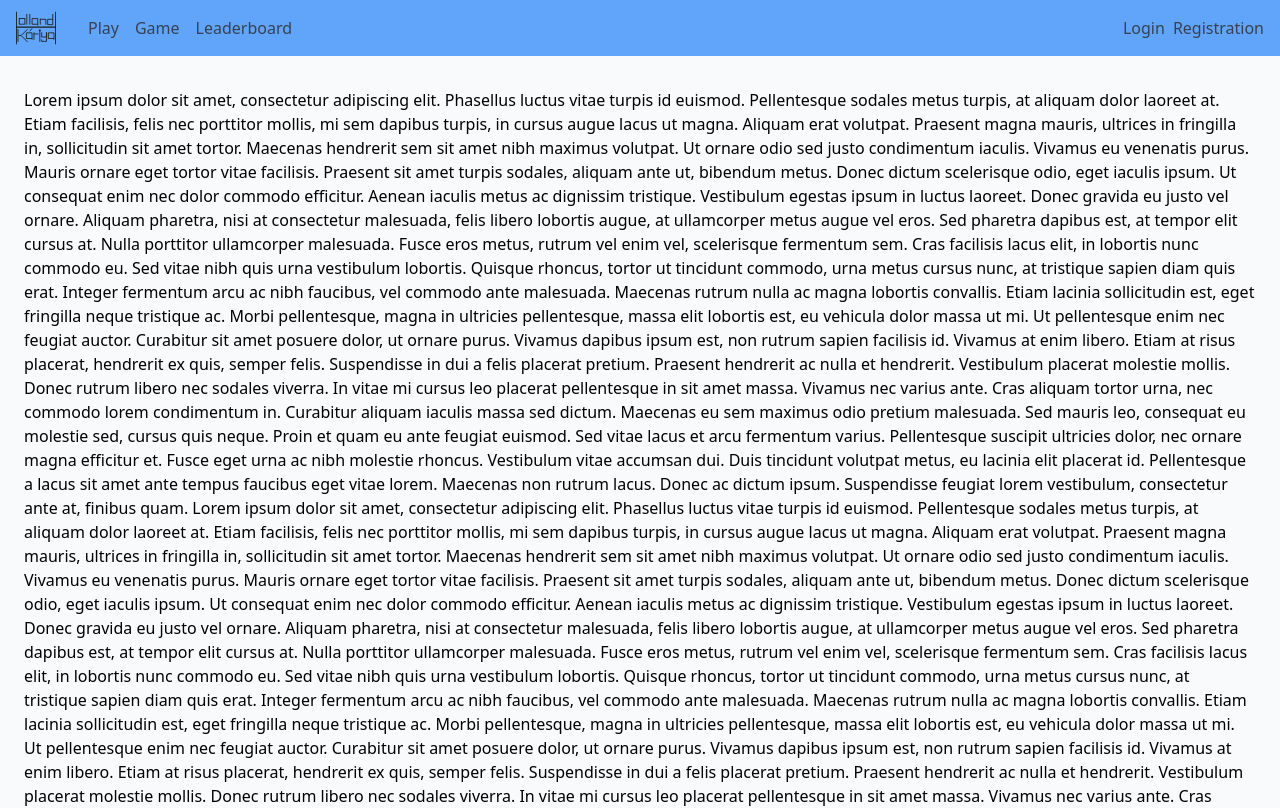
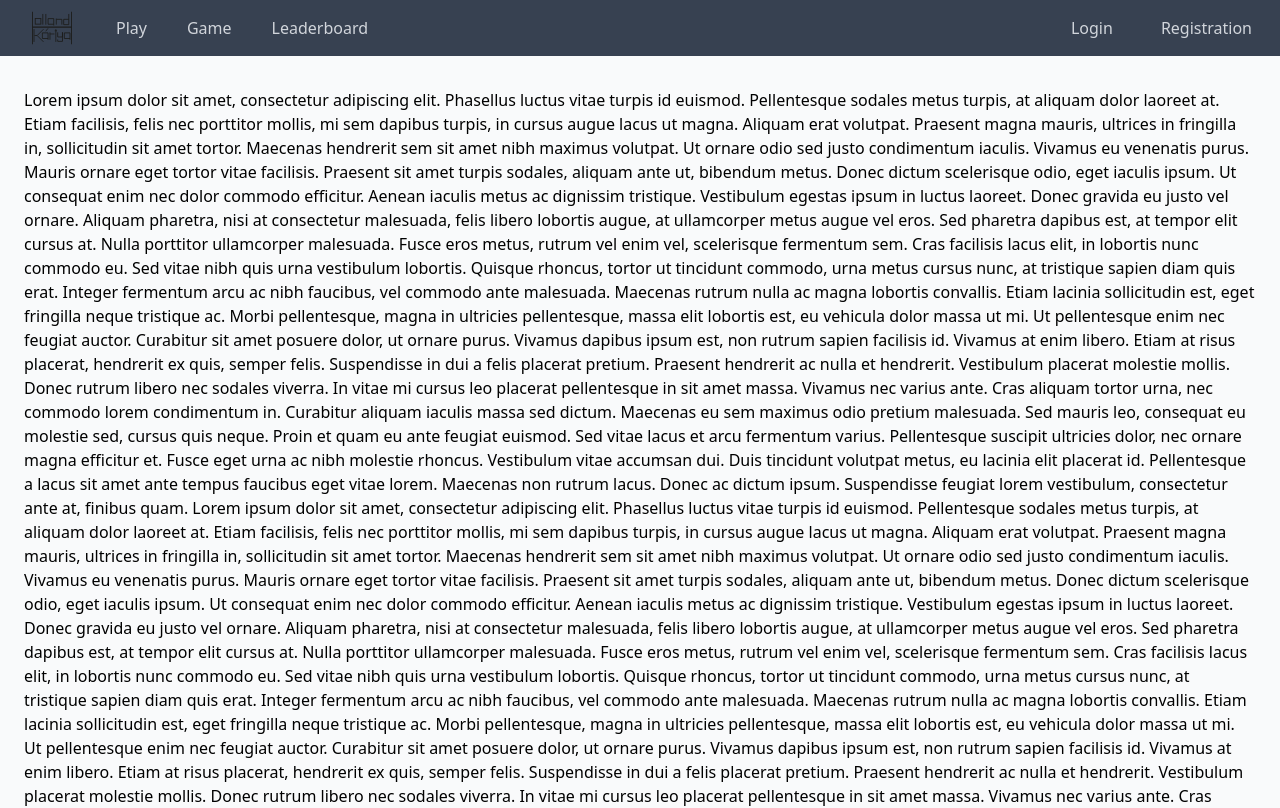
Before and after one commit to w5lurz/dutch_pub, a React (Create React App) app in the folder frontend/: page / in a window 1280 px wide. Shown: the top 808 px of the page. Built offline with nearby package versions, Linux system fonts and the light colour scheme; no server answers.

Commit message:
Refactor styles of navbar

```diff
--- a/frontend/src/components/NavBar/NavBar.tsx
+++ b/frontend/src/components/NavBar/NavBar.tsx
@@ -1,6 +1,9 @@
 import { NavLink } from 'react-router-dom';
 import useNavBar from '../../hooks/useNavBar';
 import { DutchPubLogo } from '../util/UtilComponents';
+
+const calcClasses = ({ isActive }: { isActive: boolean }) =>
+    isActive ? 'text-white text-base font-medium rounded-md bg-gray-800 px-3 py-1' : 'text-base font-medium text-gray-300 px-3 py-1';
 
 export default function NavBar() {
     const { user, handleLogout } = useNavBar();
@@ -8,65 +11,34 @@ export default function NavBar() {
     // TODO user smthg else instead of email
     // const calcActiveClasses = (isActive: boolean): string => (isActive ? 'bg-blue-300 rounded-sm' : 'text-base font-medium');
     return (
-        <div className="bg-blue-400 p-2 px-4 flex gap-2 items-center justify-between sticky top-0 basis-auto h-14 z-50 text-gray-700">
-            <div className="flex gap-4 items-center">
-                <NavLink to="/" className="mr-4">
+        <div className="bg-gray-700 p-2 px-4 flex gap-2 items-center justify-between sticky top-0 basis-auto h-14 z-50 text-gray-700">
+            <div className="flex space-x-4 items-center justify-center">
+                <NavLink to="/" className="mx-4">
                     <DutchPubLogo />
                 </NavLink>
-                <NavLink
-                    to="/play"
-                    className={({ isActive }: { isActive: boolean }) =>
-                        isActive ? 'text-blue-100 text-base font-medium' : 'text-base font-medium'
-                    }
-                >
+                <NavLink to="/play" className={calcClasses}>
                     Play
                 </NavLink>
-                <NavLink
-                    to="/game"
-                    className={({ isActive }: { isActive: boolean }) =>
-                        isActive ? 'text-blue-100 text-base font-medium' : 'text-base font-medium'
-                    }
-                >
+                <NavLink to="/game" className={calcClasses}>
                     Game
                 </NavLink>
-                <NavLink
-                    to="/leaderboard"
-                    className={({ isActive }: { isActive: boolean }) =>
-                        isActive ? 'text-blue-100 text-base font-medium' : 'text-base font-medium'
-                    }
-                >
+                <NavLink to="/leaderboard" className={calcClasses}>
                     Leaderboard
                 </NavLink>
             </div>
-            <div className="flex gap-2">
+            <div className="flex gap-6">
                 {!user?.email && (
-                    <NavLink
-                        to="/login"
-                        className={({ isActive }: { isActive: boolean }) =>
-                            isActive ? 'text-blue-100 text-base font-medium' : 'text-base font-medium'
-                        }
-                    >
+                    <NavLink to="/login" className={calcClasses}>
                         Login
                     </NavLink>
                 )}
                 {!user?.email && (
-                    <NavLink
-                        to="/registration"
-                        className={({ isActive }: { isActive: boolean }) =>
-                            isActive ? 'text-blue-100 text-base font-medium' : 'text-base font-medium'
-                        }
-                    >
+                    <NavLink to="/registration" className={calcClasses}>
                         Registration
                     </NavLink>
                 )}
                 {user?.email && (
-                    <NavLink
-                        to="/"
-                        className={({ isActive }: { isActive: boolean }) =>
-                            isActive ? 'text-blue-100 text-base font-medium' : 'text-base font-medium'
-                        }
-                        onClick={handleLogout}
-                    >
+                    <NavLink to="/" className={calcClasses} onClick={handleLogout}>
                         Log out
                     </NavLink>
                 )}
```
